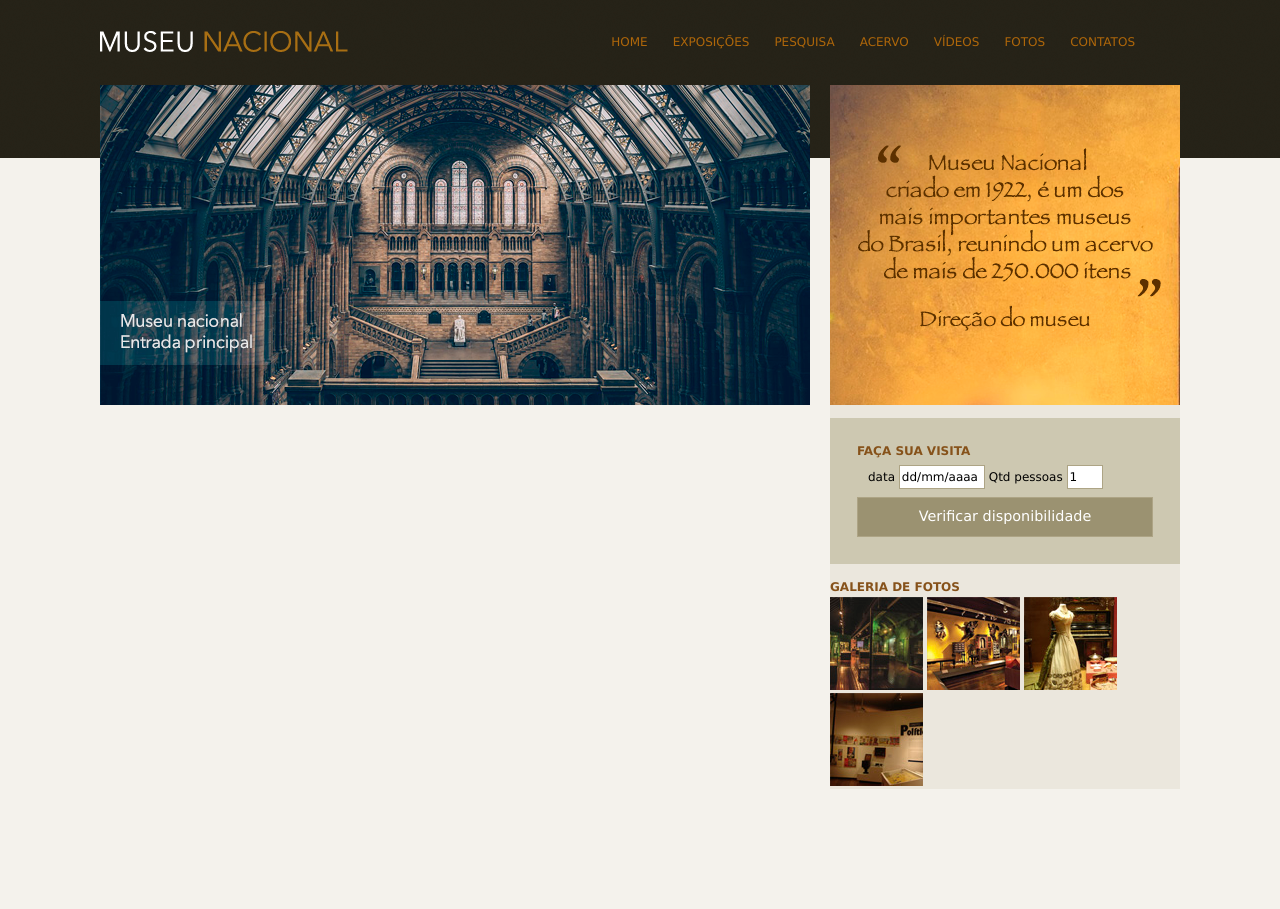
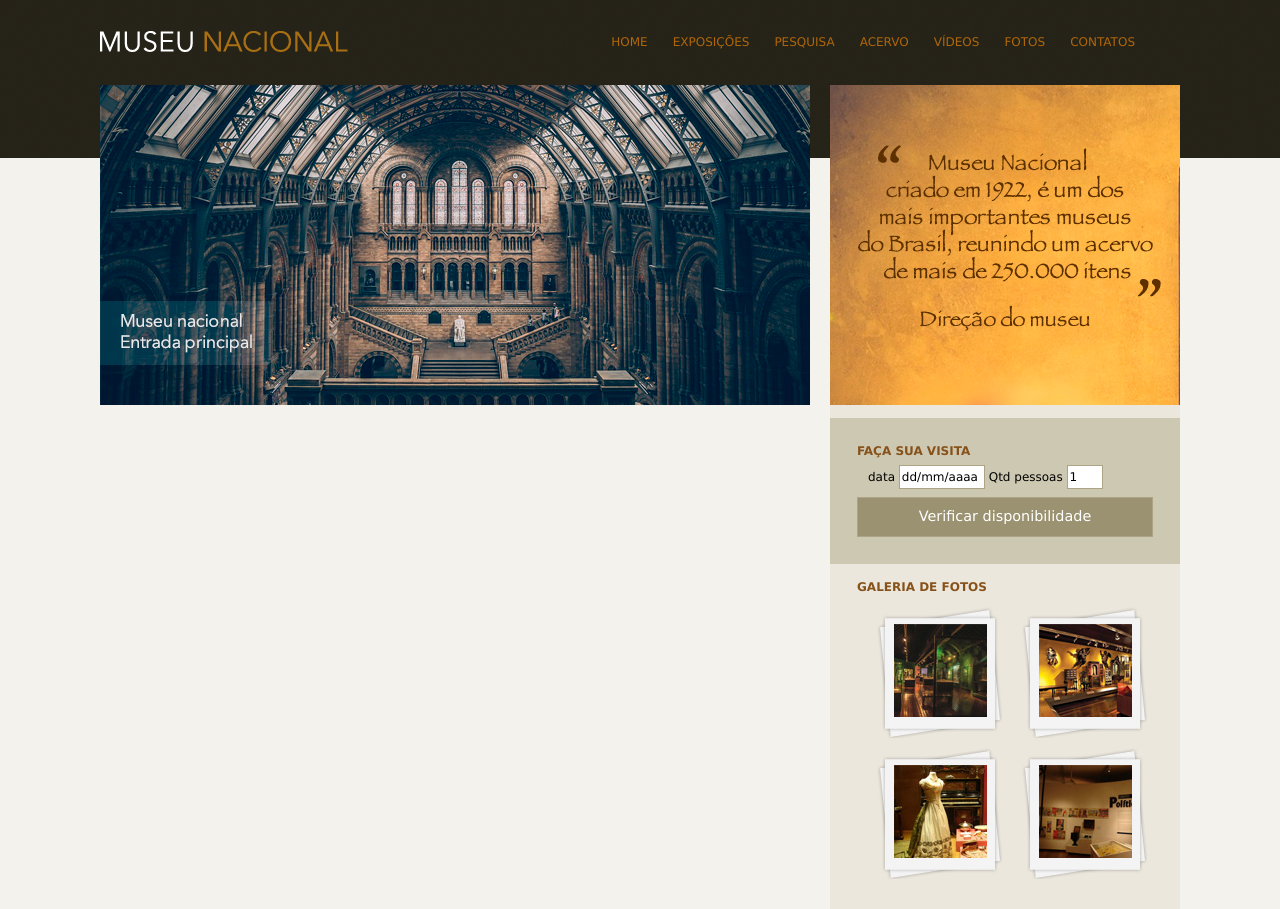
Before and after one commit to oericdacosta/museu-nacional, a plain HTML site: page index.html in a window 1280 px wide. Before the commit the page ends 800 px from the top, so only its background shows below. Drawn offline with Linux system fonts and the light colour scheme.

Commit message:
Style the section#galeria and ends the side content area

```diff
--- a/css/style.css
+++ b/css/style.css
@@ -64,6 +64,7 @@ aside{
     width: 350px;
     float: right;
     background-color: #ebe7dd;
+    padding-bottom: 30px;
 }
 
 section#visita{
@@ -107,3 +108,20 @@ fieldset{
 legend{
     display: none;
 }
+
+section#galeria{
+    padding: 0 27px 0 27px;
+}
+
+section#galeria a{
+    display: block;
+    background: url(../images/fundo-foto.png) no-repeat;
+    float: left;
+    padding: 15px 15px 18px 15px;
+    margin: 10px 0 0 20px;
+}
+
+section#galeria img{
+    margin-left: 2px;
+    margin-top: 2px;
+}
```
